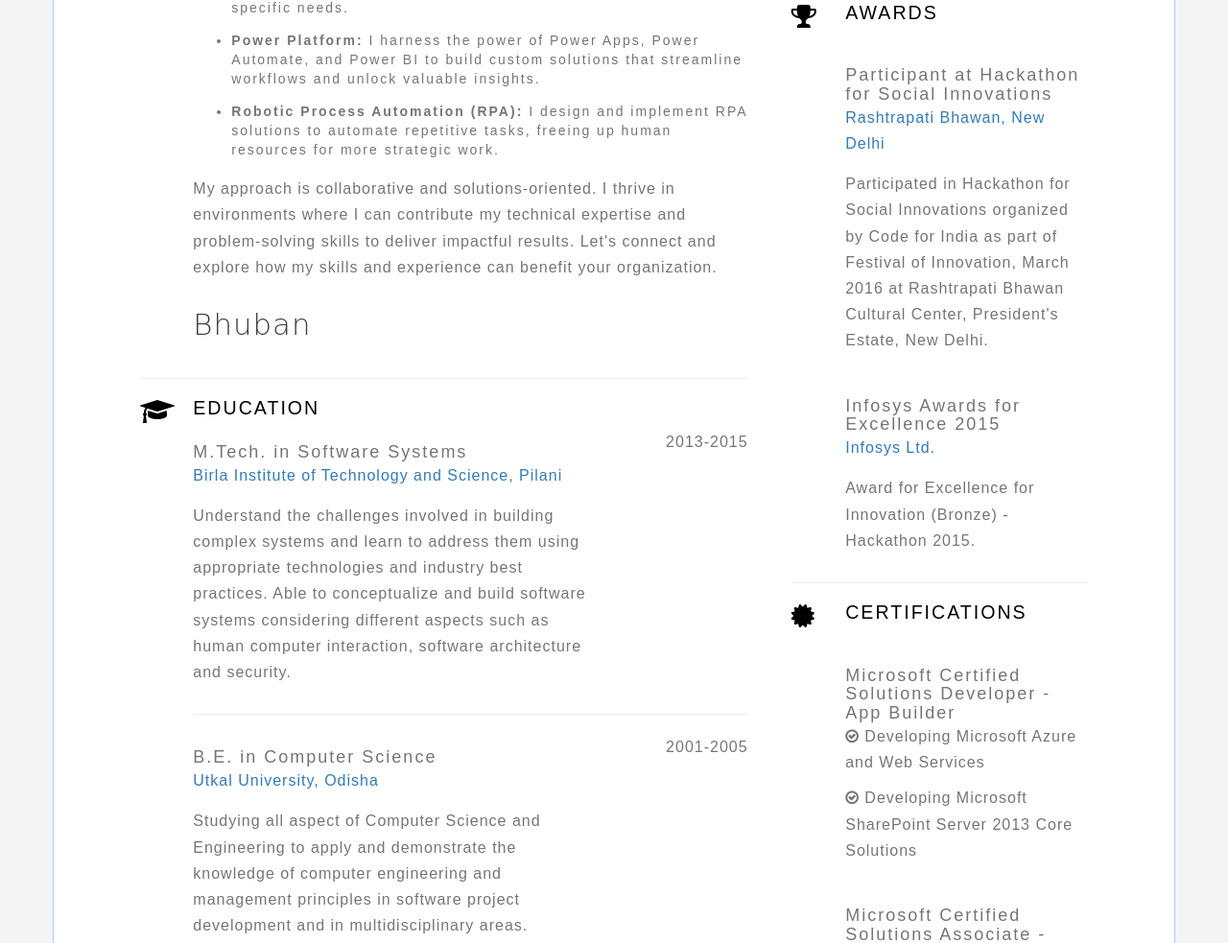
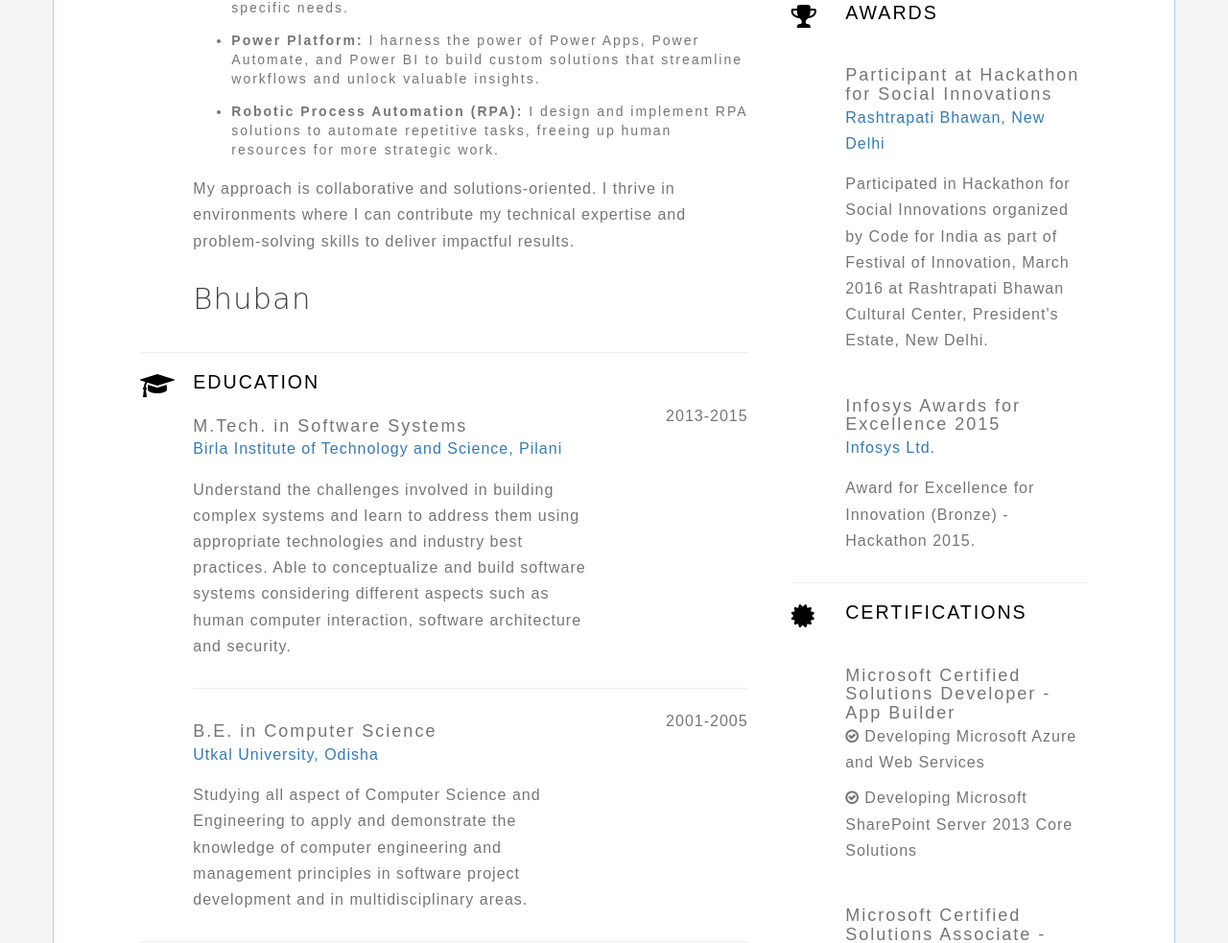
Before and after one commit to vubn/vubn.github.io, a website: page index.html in a window 1280 px wide. Shown: the part 812-1795 px from the top of the page at 96% size. Drawn offline with nearby package versions, Linux system fonts and the light colour scheme; a script that the page names is missing; a web font is replaced by a local one.

Commit message:
Fixed Personal Statement

```diff
--- a/index.html
+++ b/index.html
@@ -158,9 +158,7 @@
 
                     <p>
                         My approach is collaborative and solutions-oriented. I thrive in environments where I can
-                        contribute
-                        my technical expertise and problem-solving skills to deliver impactful results. Let's connect
-                        and explore how my skills and experience can benefit your organization.
+                        contribute my technical expertise and problem-solving skills to deliver impactful results.
                     </p>
 
                     <!-- <blockquote>Beauty and brains, pleasure and usability - they should go hand in hand.
```
